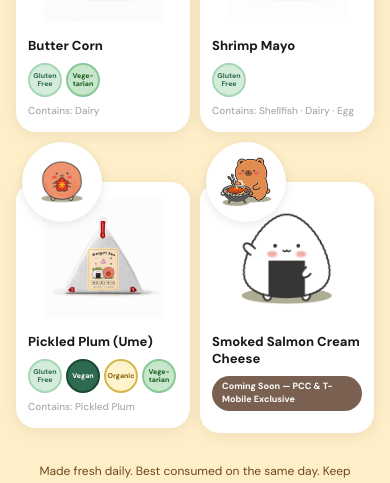
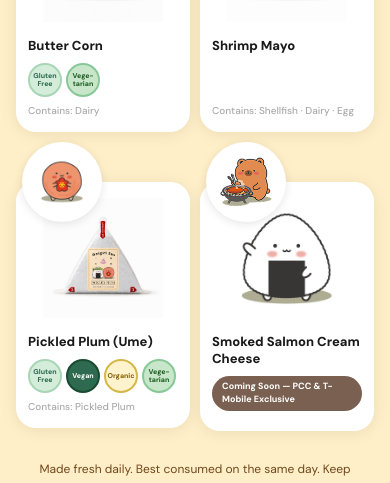
Before and after one commit to belohith/onigiri-sen, a Next.js app in the folder frontend/: page /products in a window 390 px wide. Shown: the part 819-1302 px from the top of the page. Built offline with nearby package versions, Linux system fonts and the light colour scheme.

Commit message:
fully responsive and translate to japanese

```diff
--- a/frontend/app/components/OurFlavors.tsx
+++ b/frontend/app/components/OurFlavors.tsx
@@ -24,7 +24,7 @@ const badgeLabel: Record<string, string> = {
 function useIsMobile() {
   const [isMobile, setIsMobile] = useState(false);
   useEffect(() => {
-    const check = () => setIsMobile(window.innerWidth < 768);
+    const check = () => setIsMobile(window.innerWidth < 1024);
     check();
     window.addEventListener("resize", check);
     return () => window.removeEventListener("resize", check);
@@ -41,7 +41,7 @@ const flavors: Flavor[] = [
   { img:"/images/flavors/spicy-tuna-mayo.png", mascot:"/images/char-stm.png", nameEn:"Spicy Tuna Mayo",            nameJa:"スパイシーツナマヨ",          tags:["GF","Organic"],                  allergensEn:"Fish · Egg · Sesame",      allergensJa:"魚・卵・ごま" },
   { img:"/images/flavors/salmon.png",          mascot:"/images/char-s.png",   nameEn:"Salmon",                     nameJa:"鮭",                          tags:["GF","Organic"],                  allergensEn:"Fish",                     allergensJa:"魚" },
   { img:"/images/flavors/butter-corn.png",     mascot:"/images/char-bc.png",  nameEn:"Butter Corn",                nameJa:"バターコーン",                 tags:["GF","Vegetarian"],               allergensEn:"Dairy",                    allergensJa:"乳製品" },
-  { img:"/images/flavors/shrimp-mayo.png",     mascot:"/images/char-sm.png",  nameEn:"Shrimp Mayo",                nameJa:"海老マヨ",                    tags:["GF"],                            allergensEn:"Shellfish · Dairy · Egg",  allergensJa:"甲殻類・乳製品・卵" },
+  { img:"/images/flavors/shrimp-mayo.png",     mascot:"/images/char-sm.png",  nameEn:"Shrimp Mayo",                nameJa:"海老マヨ",                    tags:[],                                allergensEn:"Shellfish · Dairy · Egg",  allergensJa:"甲殻類・乳製品・卵" },
   { img:"/images/flavors/pickled-plum.png",    mascot:"/images/char-pp.png",  nameEn:"Pickled Plum (Ume)",         nameJa:"梅",                          tags:["GF","Vegan","Organic","Vegetarian"], allergensEn:"Pickled Plum",          allergensJa:"漬けた梅" },
   { img:"/images/char-founder.png",            mascot:"/images/char-sscc.png",nameEn:"Smoked Salmon Cream Cheese", nameJa:"スモークサーモンクリームチーズ", tags:["GF"], comingSoon:true },
 ];
@@ -84,8 +84,8 @@ function FlavorCard({ f, lang, t, isMobile }: { f: Flavor; lang: string; t: (en:
             {lang === "ja" ? f.nameJa : f.nameEn}
           </div>
 
-          {!f.comingSoon && f.tags.length > 0 && (
-            <div style={{ display:"flex", gap: isMobile ? 4 : 8, marginBottom: isMobile ? 6 : 10, flexWrap:"wrap" as const }}>
+          {!f.comingSoon && (
+            <div style={{ display:"flex", gap: isMobile ? 4 : 8, marginBottom: isMobile ? 6 : 10, flexWrap:"wrap" as const, minHeight: isMobile ? 34 : 44 }}>
               {f.tags.map((tag) => (
                 <div key={tag} style={{ ...badgeStyle(tag), width: isMobile ? 34 : 44, height: isMobile ? 34 : 44, fontSize: isMobile ? 7 : 8 }}>
                   {badgeLabel[tag] || tag}
@@ -95,8 +95,10 @@ function FlavorCard({ f, lang, t, isMobile }: { f: Flavor; lang: string; t: (en:
           )}
 
           {f.comingSoon && (
-            <div style={{ display:"inline-block", background:"#7a6050", color:"#fff", fontSize: isMobile ? 9 : 10, fontWeight:700, borderRadius:999, padding: isMobile ? "4px 10px" : "5px 14px", marginBottom:8 }}>
-              {t("Coming Soon — PCC & T-Mobile Exclusive","近日公開 — PCC・Tモバイル限定")}
+            <div style={{ minHeight: isMobile ? 34 : 44, marginBottom: isMobile ? 6 : 10, display:"flex", alignItems:"center" }}>
+              <div style={{ display:"inline-block", background:"#7a6050", color:"#fff", fontSize: isMobile ? 9 : 10, fontWeight:700, borderRadius:999, padding: isMobile ? "4px 10px" : "5px 14px" }}>
+                {t("Coming Soon — PCC & T-Mobile Exclusive","近日公開 — PCC・Tモバイル限定")}
+              </div>
             </div>
           )}
 
```
